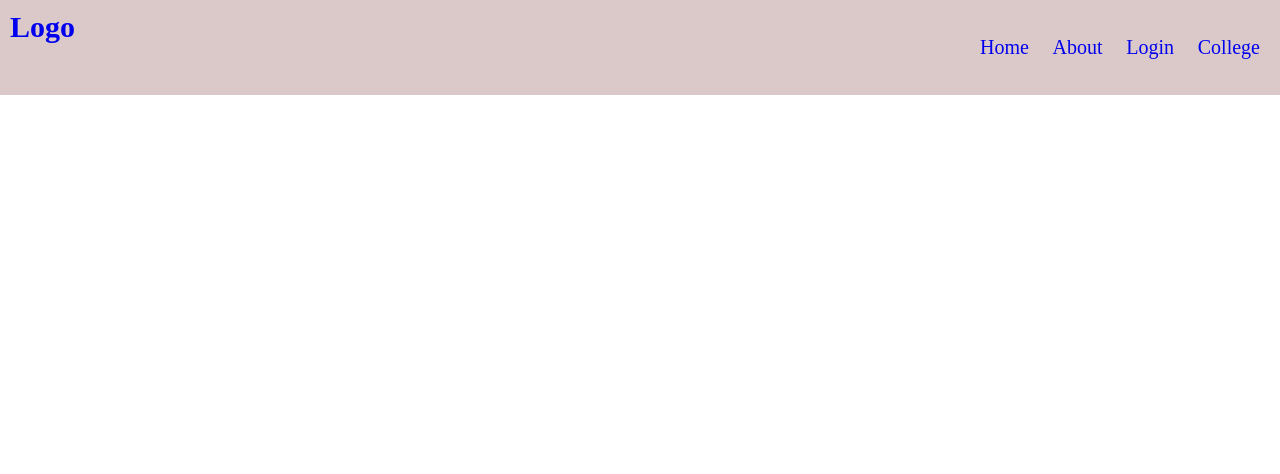
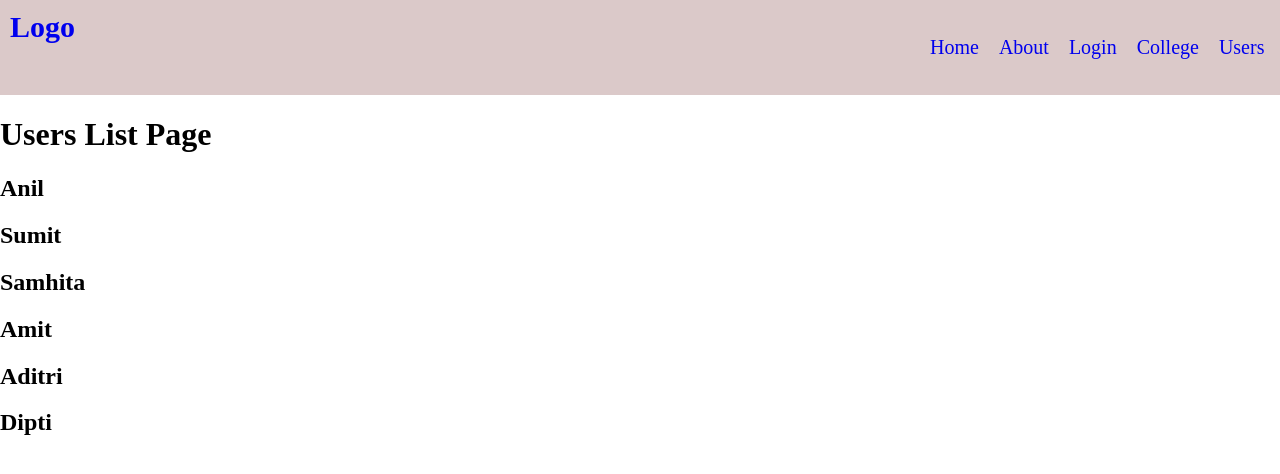
Before and after one commit to sumitbasu116/react-router-blog, a React (Vite) app: page /users in a window 1280 px wide. Before the commit this address led to /login. Shown: the top 474 px of the page. Built offline with nearby package versions, Linux system fonts and the light colour scheme.

Commit message:
Dynamic Route part1-basic coding to start

```diff
--- a/src/App.jsx
+++ b/src/App.jsx
@@ -9,6 +9,7 @@ import College from "./College"
 import Student from "./Student"
 import Details from "./Details"
 import Department from "./Department"
+import Users from "./Users"
 
 function App() {
 
@@ -24,6 +25,7 @@ function App() {
               <Route path="/in/user/login" element={<Login />} />
             </Route>
           </Route>
+          <Route path="/users" element={<Users />} />
           <Route path="/*" element={<Navigate to="/login" />} />
         </Route>
 
--- a/src/NavBar.jsx
+++ b/src/NavBar.jsx
@@ -23,6 +23,9 @@ function NavBar() {
                         <li>
                             <Link to="/college" className="link">College</Link>
                         </li>
+                        <li>
+                            <Link to="/users" className="link">Users</Link>
+                        </li>
                     </ul>
                 </div>
             </div>
--- /dev/null
+++ b/src/Users.jsx
@@ -0,0 +1,28 @@
+import { Outlet } from "react-router"
+import { Link } from "react-router"
+
+function Users() {
+
+    const userData = [
+        {id:1,name:'Anil'},
+        {id:2,name:'Sumit'},
+        {id:3,name:'Samhita'},
+        {id:4,name:'Amit'},
+        {id:5,name:'Aditri'},
+        {id:6,name:'Dipti'}
+    ]
+
+  return (
+    <div>
+    <h1>Users List Page</h1>
+    {
+        userData.map(
+            (item,index)=>(
+                <h2 key={index}>{item.name}</h2>
+            )
+        )
+    }
+    </div>
+  )
+}
+export default Users
--- a/src/header.css
+++ b/src/header.css
@@ -15,7 +15,7 @@ body{
     display: flex;
     list-style-type: none;
     justify-content: space-between;
-    width: 300px;
+    width: 350px;
 }
 
 .header ul li{
```
